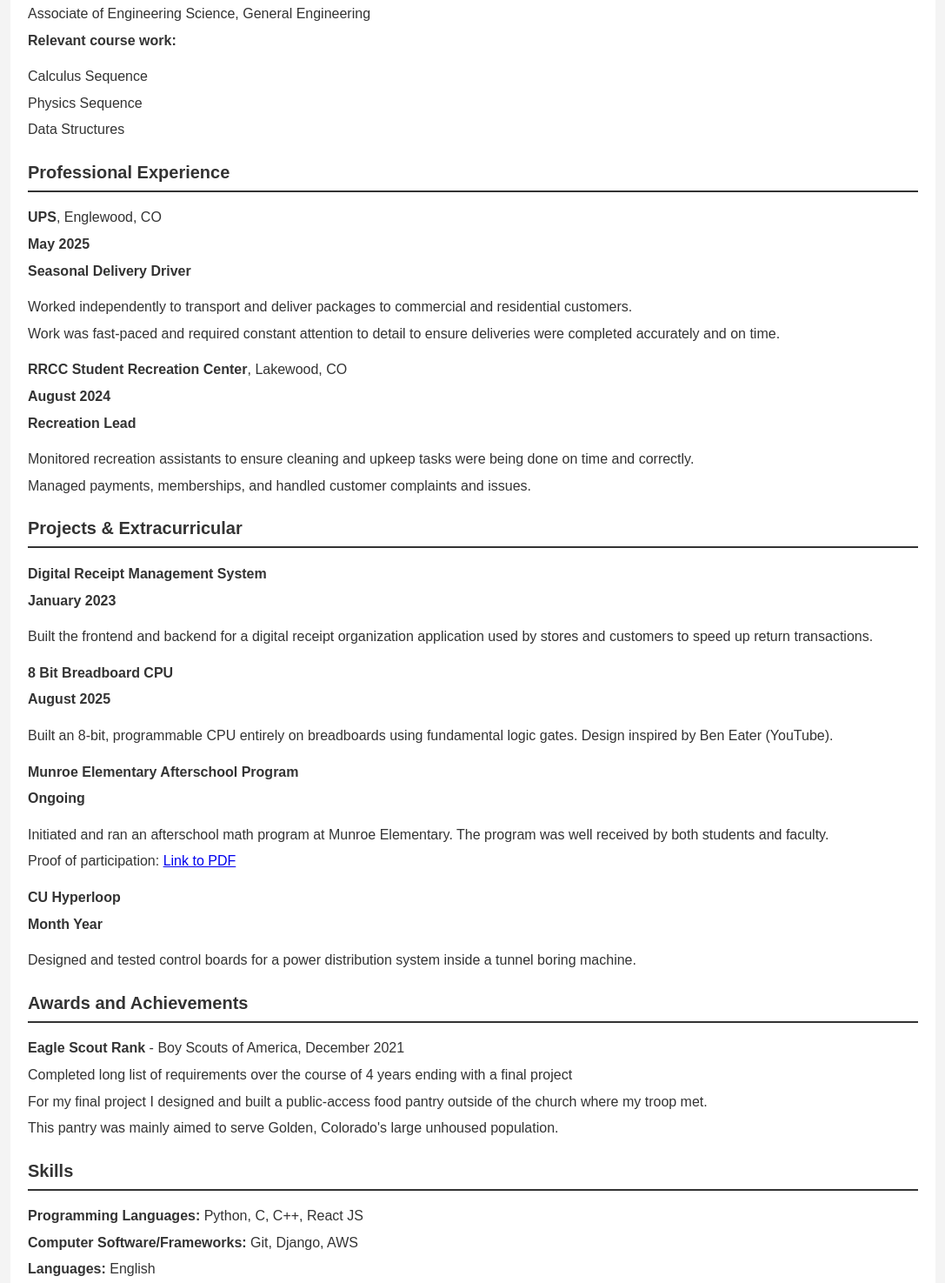
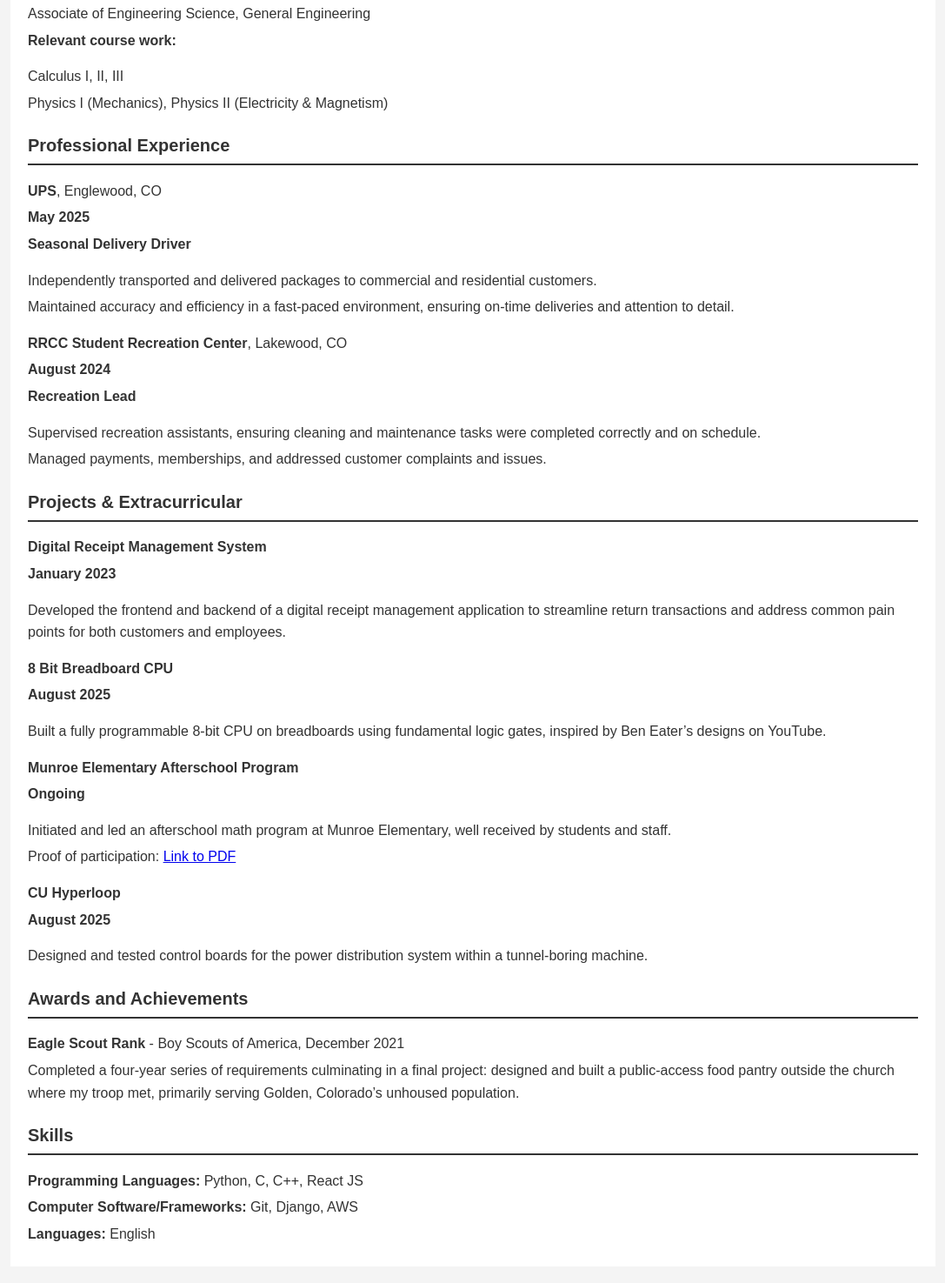
Before and after one commit to jcstillwell/jcstillwell, a plain HTML site: page index.html in a window 1280 px wide. Shown: the part 595-2070 px from the top of the page at 87% size, without its empty margins (96-1183 px from the left). Drawn offline with Linux system fonts and the light colour scheme.

Commit message:
updated with better formatting and word choice

```diff
--- a/index.html
+++ b/index.html
@@ -55,7 +55,7 @@
         <header>
             <h1>Jackson Stillwell</h1>
             <div class="contact-info">
-                <p>Email: stillwelljcs@gmail.com</p>
+                <p>Email: <a href="mailto:stillwelljcs@gmail.com">stillwelljcs@gmail.com</a></p>
                 <p>Phone: (303) 748-7900</p>
                 <p>Website: <a href="http://jcstillwell.com" target="_blank">jcstillwell.com</a></p>
             </div>
@@ -64,7 +64,7 @@
         <div class="education">
             <h2>Education</h2>
             <p><strong>University of Colorado Boulder</strong>, Boulder, CO</p>
-            <p><strong>2027</strong></p>
+            <p><strong>Expected 2027</strong></p>
             <p>Bachelor of Science, Electrical Engineering</p>
             <p><strong>Relevant course work:</strong></p>
             <ul>
@@ -80,9 +80,8 @@
             <p>Associate of Engineering Science, General Engineering</p>
             <p><strong>Relevant course work:</strong></p>
             <ul>
-                <li>Calculus Sequence</li>
-                <li>Physics Sequence</li>
-                <li>Data Structures</li>
+                <li>Calculus I, II, III</li>
+                <li>Physics I (Mechanics), Physics II (Electricity & Magnetism)</li>
             </ul>
         </div>
 
@@ -93,16 +92,16 @@
             <p><strong>May 2025</strong></p>
             <p><strong>Seasonal Delivery Driver</strong></p>
             <ul>
-                <li>Worked independently to transport and deliver packages to commercial and residential customers.</li>
-                <li>Work was fast-paced and required constant attention to detail to ensure deliveries were completed accurately and on time.</li>
+                <li>Independently transported and delivered packages to commercial and residential customers.</li>
+                <li>Maintained accuracy and efficiency in a fast-paced environment, ensuring on-time deliveries and attention to detail.</li>
             </ul>
 
             <p><strong>RRCC Student Recreation Center</strong>, Lakewood, CO</p>
             <p><strong>August 2024</strong></p>
             <p><strong>Recreation Lead</strong></p>
             <ul>
-                <li>Monitored recreation assistants to ensure cleaning and upkeep tasks were being done on time and correctly.</li>
-                <li>Managed payments, memberships, and handled customer complaints and issues.</li>
+                <li>Supervised recreation assistants, ensuring cleaning and maintenance tasks were completed correctly and on schedule.</li>
+                <li>Managed payments, memberships, and addressed customer complaints and issues.</li>
             </ul>
         </div>
 
@@ -112,35 +111,33 @@
             <p><strong>Digital Receipt Management System</strong></p>
             <p><strong>January 2023</strong></p>
             <ul>
-                <li>Built the frontend and backend for a digital receipt organization application used by stores and customers to speed up return transactions.</li>
+                <li>Developed the frontend and backend of a digital receipt management application to streamline return transactions and address common pain points for both customers and employees.</li>
             </ul>
 
             <p><strong>8 Bit Breadboard CPU</strong></p>
             <p><strong>August 2025</strong></p>
             <ul>
-                <li>Built an 8-bit, programmable CPU entirely on breadboards using fundamental logic gates. Design inspired by Ben Eater (YouTube).</li>
+                <li>Built a fully programmable 8-bit CPU on breadboards using fundamental logic gates, inspired by Ben Eater’s designs on YouTube.</li>
             </ul>
 
             <p><strong>Munroe Elementary Afterschool Program</strong></p>
             <p><strong>Ongoing</strong></p>
             <ul>
-                <li>Initiated and ran an afterschool math program at Munroe Elementary. The program was well received by both students and faculty.</li>
+                <li>Initiated and led an afterschool math program at Munroe Elementary, well received by students and staff.</li>
                 <li>Proof of participation: <a href="munroe.pdf" target="_blank">Link to PDF</a></li>
             </ul>
 
             <p><strong>CU Hyperloop</strong></p>
-            <p><strong>Month Year</strong></p>
+            <p><strong>August 2025</strong></p>
             <ul>
-                <li>Designed and tested control boards for a power distribution system inside a tunnel boring machine.</li>
+                <li>Designed and tested control boards for the power distribution system within a tunnel-boring machine.</li>
             </ul>
         </div>
 
         <div class="awards">
             <h2>Awards and Achievements</h2>
             <p><strong>Eagle Scout Rank</strong> - Boy Scouts of America, December 2021</p>
-            <p>Completed long list of requirements over the course of 4 years ending with a final project</p>
-            <p>For my final project I designed and built a public-access food pantry outside of the church where my troop met.</p>
-            <p>This pantry was mainly aimed to serve Golden, Colorado's large unhoused population.</p>
+            <p>Completed a four-year series of requirements culminating in a final project: designed and built a public-access food pantry outside the church where my troop met, primarily serving Golden, Colorado’s unhoused population.</p>
         </div>
 
         <div class="skills">
```
